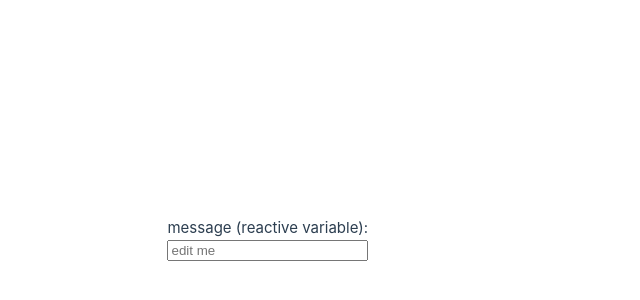
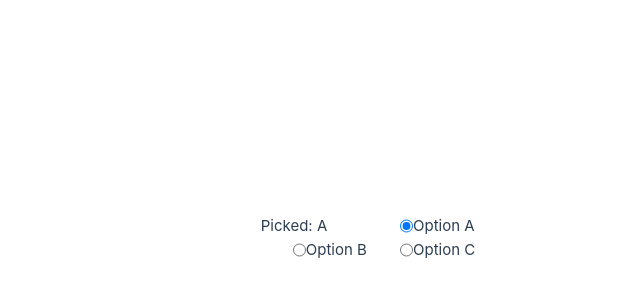
Before and after one commit to JasonXBOptel/vue_fullstack, a Vue app: page / in a window 1280 px wide. Shown: the part 162-462 px from the top of the page, without its empty margins (272-912 px from the left). Built offline with nearby package versions, Linux system fonts and the light colour scheme.

Commit message:
v-model with radio buttons

```diff
--- a/src/App.vue
+++ b/src/App.vue
@@ -1,18 +1,35 @@
 <script setup>
 import { ref } from "vue";
-// Create a state variable to reference when using v-model
-const message = ref("");
+// Default value: A
+const picked = ref("A"); // ref value will be set to value attribute
 </script>
 
 <template>
+  <div>Picked: {{ picked }}</div>
+
   <section>
-    <p>message (reactive variable): {{ message }}</p>
-    <input v-model="message" placeholder="edit me" />
+    <input type="radio" value="A" v-model="picked" />
+    <label for="one">Option A</label>
+  </section>
+
+  <section>
+    <input type="radio" value="B" v-model="picked" />
+    <label for="two">Option B</label>
+  </section>
+
+  <section>
+    <input type="radio" value="C" v-model="picked" />
+    <label for="two">Option C</label>
   </section>
 </template>
-<style>
+
+<style scoped>
 section {
   display: flex;
-  flex-direction: column;
+  /* flex-direction: column; */
+}
+section input,
+p {
+  margin-left: 2rem;
 }
 </style>
```
